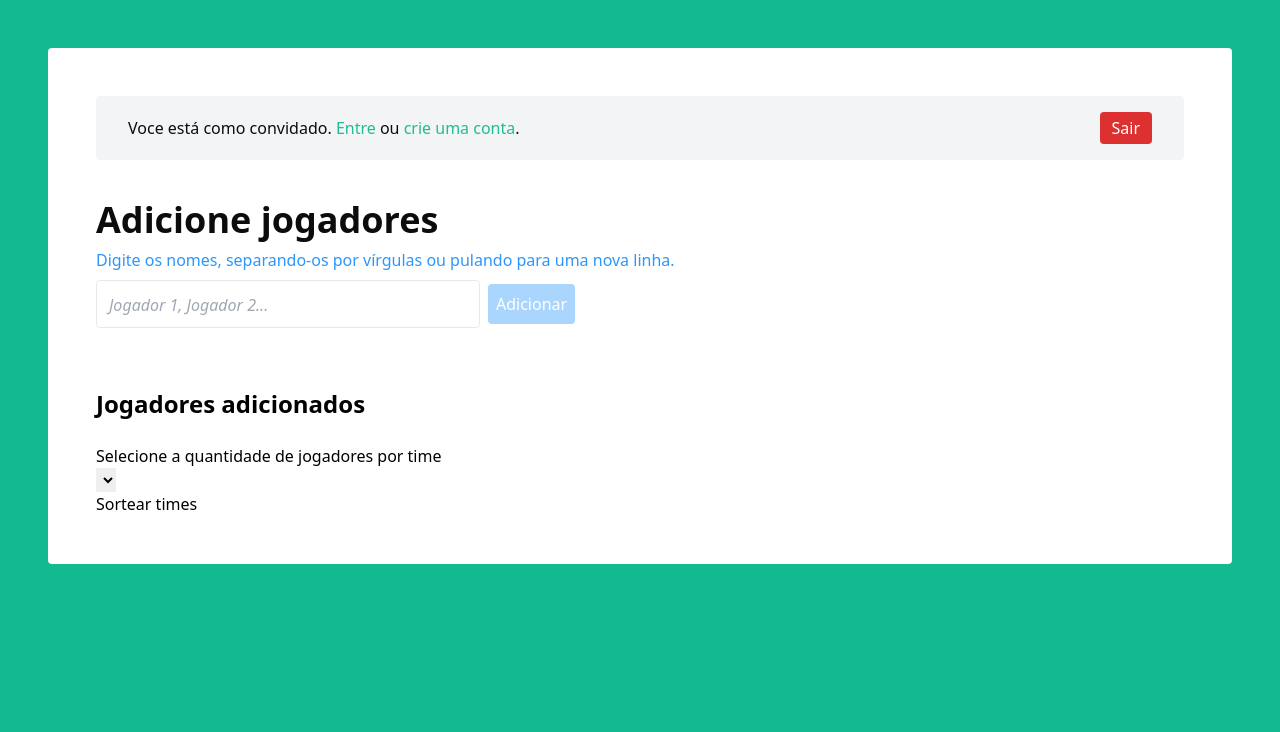
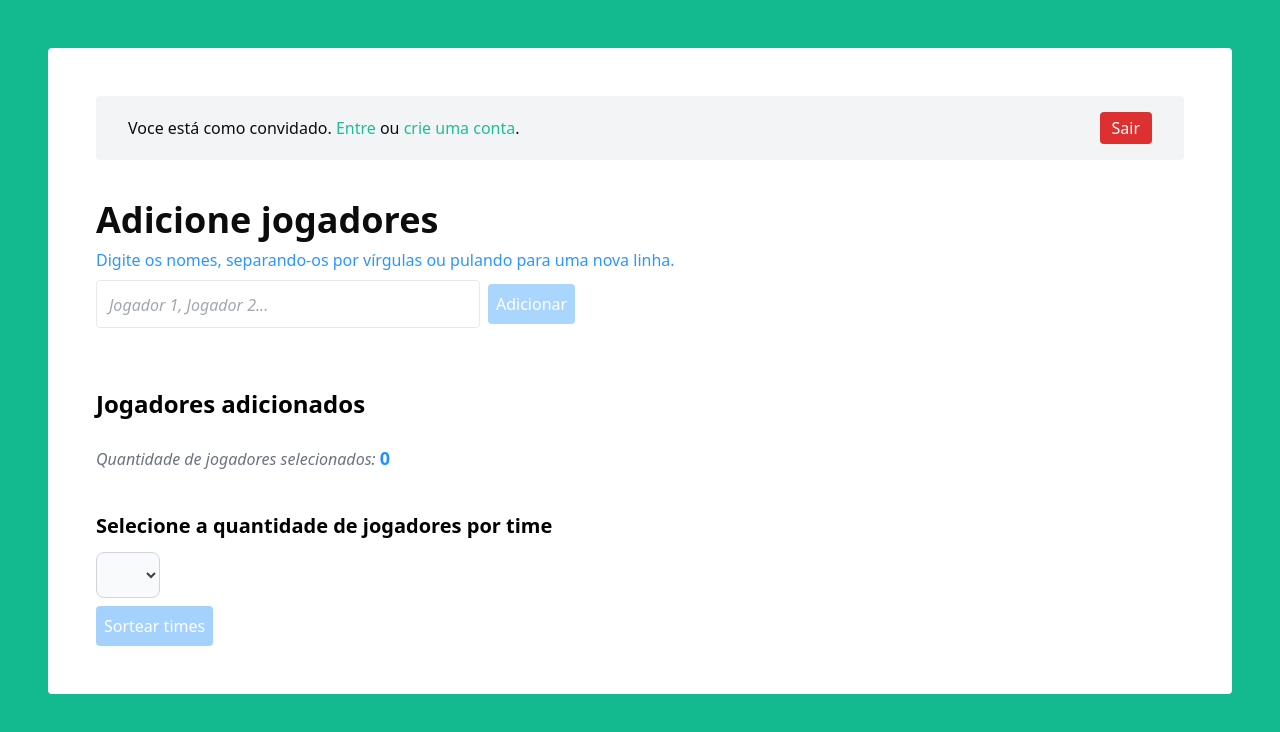
Before and after one commit to luandersonalvesdev/random-team-picker, a React (Vite) app in the folder frontend/: page /dashboard in a window 1280 px wide. Shown: the top 732 px of the page. Built offline with nearby package versions, Linux system fonts and the light colour scheme.

Commit message:
feat: player list css finished

```diff
--- a/frontend/src/components/PlayersList.jsx
+++ b/frontend/src/components/PlayersList.jsx
@@ -5,7 +5,7 @@ import { PlayersContext } from '../contexts/PlayersContext'
 import useGetPlayers from '../hooks/useGetPlayers'
 
 export default function PlayersList() {
-  const { playersList } = useContext(PlayersContext)
+  const { playersList, selectedPlayersList } = useContext(PlayersContext)
 
   useGetPlayers();
 
@@ -19,6 +19,14 @@ export default function PlayersList() {
             .map((player) => <PlayerItem key={player.id} player={player} />)
         }
       </ul>
+      <span className='italic text-base text-gray-500'>
+        Quantidade de jogadores selecionados:
+      </span>
+      <span
+        className='text-secondary-app text-lg font-bold ml-1'
+      >
+        {selectedPlayersList.length}
+      </span>
     </div>
   )
 }
--- a/frontend/src/components/PlayersPerTeamSelect.jsx
+++ b/frontend/src/components/PlayersPerTeamSelect.jsx
@@ -9,12 +9,21 @@ export default function PlayersPerTeamSelect({ setPlayersPerTeam }) {
   const handleChange = (event) => setPlayersPerTeam(Number(event.target.value));
 
   return (
-    <div>
-      <p>Selecione a quantidade de jogadores por time</p>
-      <select onChange={handleChange}>
+    <div className='mt-10'>
+      <p className='text-xl font-bold mb-3'>Selecione a quantidade de jogadores por time</p>
+      <select
+        className='bg-gray-50 border border-gray-300 text-gray-700 text-base rounded-lg focus:ring-secondary-app focus:border-secondary-app block w-full max-w-16 p-2.5'
+        onChange={handleChange}>
         {
           selectedPlayersList.map((_, ind) => {
-            return <option key={ind} value={ind + 1}>{ind + 1}</option>
+            return (
+              <option
+                key={ind}
+                value={ind + 1}
+              >
+                {ind + 1}
+              </option>
+            )
           })
         }
       </select>
--- a/frontend/src/components/Team.jsx
+++ b/frontend/src/components/Team.jsx
@@ -2,11 +2,16 @@ import PropType from 'prop-types'
 
 export default function Team({ team }) {
   return (
-    <li>
-      <p>{team.teamName}</p>
+    <li className='mt-5 mr-5 p-5 rounded border border-gray-300'>
+      <p className='text-2xl font-bold mb-3 text-gray-900'>{team.teamName}</p>
       <ul>
         {
-          team.players.map((player) => <li key={player}>{player}</li>)
+          team.players.map((player) => (
+            <li
+              className='text-gray-800'
+              key={player}>{player}</li>
+            )
+          )
         }
       </ul>
     </li>
--- a/frontend/src/components/TeamsPicked.jsx
+++ b/frontend/src/components/TeamsPicked.jsx
@@ -27,13 +27,24 @@ export default function TeamsPicked({ playersPerTeam, teamsList, setTeamsList })
 
   return (
     <div>
-      <button onClick={randomPick}>Sortear times</button>
+      <button
+        className='bg-secondary-app text-white rounded py-2 px-2 hover:brightness-110 duration-300 disabled:opacity-40 disabled:cursor-not-allowed mt-2'
+        onClick={randomPick}
+        disabled={!selectedPlayersList.length}
+      >
+        Sortear times
+      </button>
       {
         isPickedTeamsShowed
           && (
             <>
-            <h2>Times sorteados</h2>
-            <ul>
+            <p className='mt-5 rounded bg-green-100 p-2 w-auto'>Times sorteados com sucesso!</p>
+            <h2
+              className='mt-7 text-3xl font-bold bg-gray-200 p-2 rounded'
+            >
+              Times sorteados
+            </h2>
+            <ul className='flex flex-row flex-wrap'>
               {
                 teamsList.map((team) => <Team key={team.teamName} team={team} />)
               }
```
